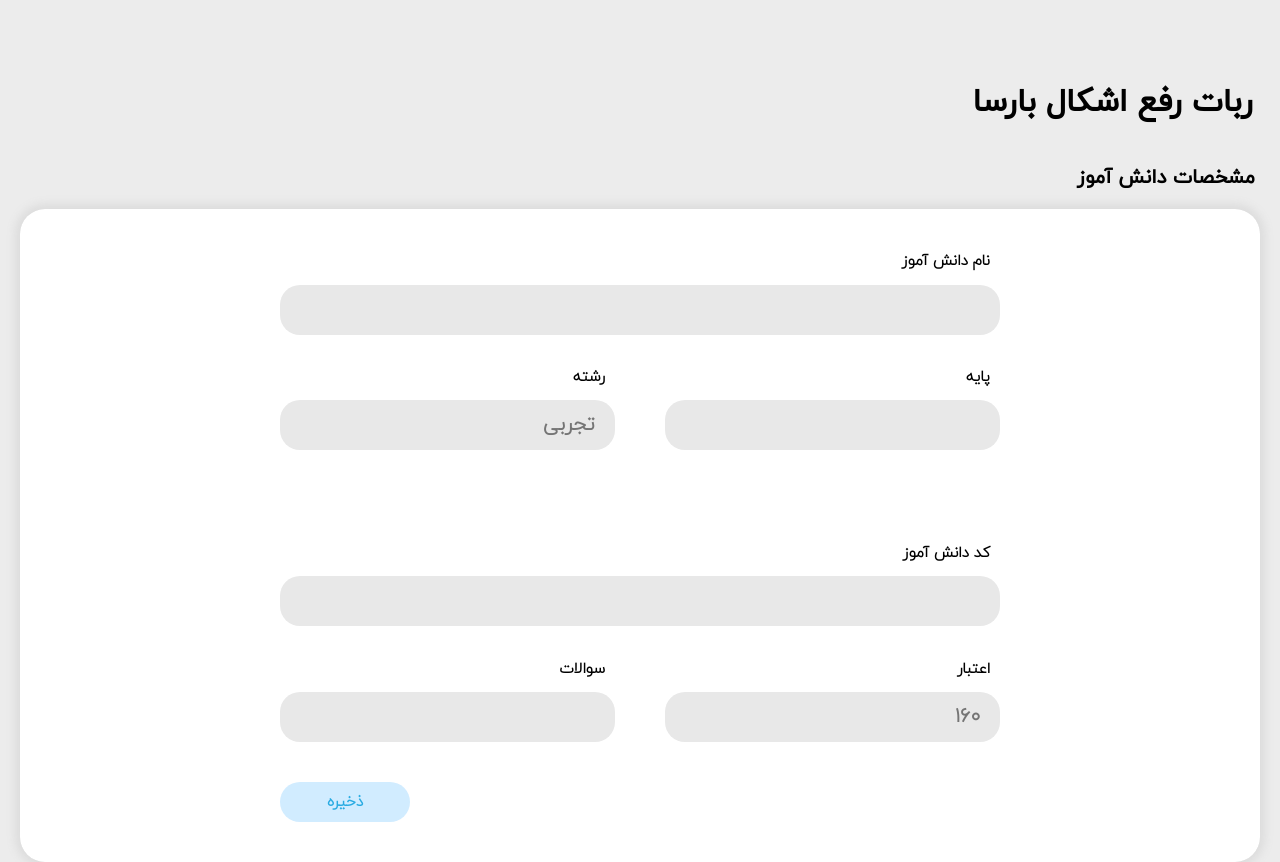
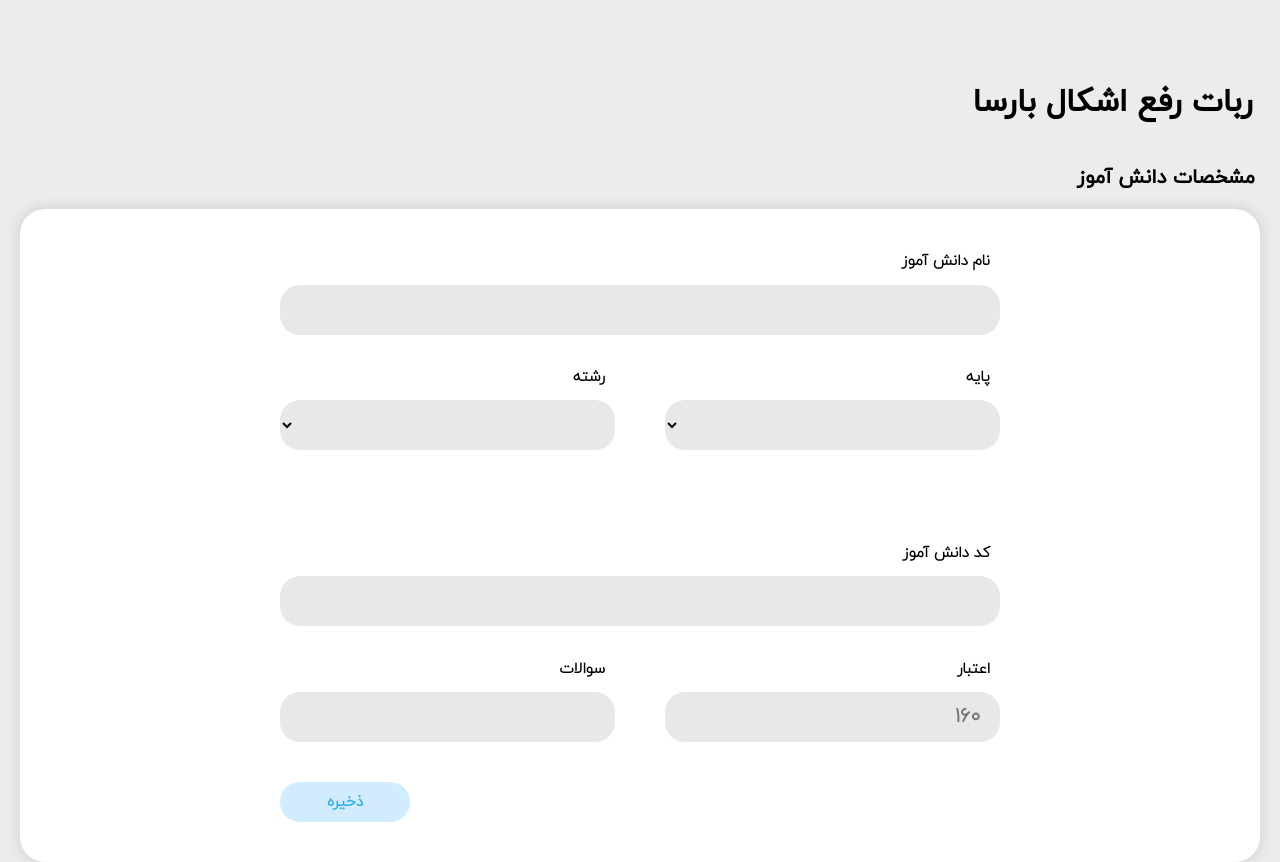
Before and after one commit to zahraNian/troubleshooting-robot, a React (Create React App) app: page /studentInfo/1 in a window 1280 px wide. Built offline with nearby package versions, Linux system fonts and the light colour scheme; no server answers.

Commit message:
add select

```diff
--- a/src/Student.js
+++ b/src/Student.js
@@ -34,7 +34,7 @@
                 width:'calc(100% - 10px)',
                 textAlign:'right',
             },
-            '&>input':{
+            '&>select':{
                 borderRadius:'20px',
                 fontSize:'20px',
                 width:'calc(100% - 10px)',
@@ -45,9 +45,10 @@
                 border:'none',
                 fontWeight:'bold',
                 height:'50px',
-                paddingRight:'20px',
+                paddingRight:'15px',
                 boxSizing:'border-box',
-                color:'black'
+                color:'black',
+                fontSize:'17px'
             }
         }
     })
@@ -77,7 +78,7 @@
             width:'calc(100% - 30px)',
             minWidth:'220px',
             maxWidth:'400px',
-            fontFamily:'var(--text)',
+            fontFamily:'text',
             backgroundColor:'var(--lightGray)',
             border:'none',
             fontWeight:'bold',
@@ -117,11 +118,12 @@
     const [Grade,setGrade]=useState([])
     const [Majors,setMajors]=useState([])
     const [Credit,setCredit]=useState([])
+    const [subject, setSubject]=useState({paye:'Grade',reshte:'Majors',})
     function AddStudents(){
         {if(Name && Code && Grade){var data = JSON.stringify({
             name:Name,
             code:Code,
-            subject:Grade
+            subject:Grade+' '+Majors
 
         })
 
@@ -137,6 +139,7 @@
         axios(config)
             .then(function (response) {
                 alert('اطلاعات شما ثبت شد.')
+                window.location.reload()
             })
             .catch(function (error) {
             console.log(error)
@@ -158,11 +161,30 @@
                 <Row>
                     <Column>
                         <h2>پایه</h2>
-                        <input placeholder='دهم' onChange={(b)=>setGrade(b.target.value)}></input>
+                        <select onChange={(e)=>{setGrade(e.target.value)}}>
+                            <option value='دوازدهم'>دوازدهم</option>
+                            <option value='یازدهم'>یازدهم</option>
+                            <option value='دهم'>دهم</option>
+                            <option value='نهم'>نهم</option>
+                            <option value='هشتم'>هشتم</option>
+                            <option value='هفتم<'>هفتم</option>
+                            <option value='ششم'>ششم</option>
+                            <option value='پنجم'>پنجم</option>
+                            <option value='چهارم'>چهارم</option>
+                            <option value='سوم'>سوم</option>
+                            <option value='دوم'>دوم</option>
+                            <option value='اول'>اول</option>
+                        </select>
                     </Column>
                     <Column>
                         <h2>رشته</h2>
-                        <input placeholder='تجربی' onChange={(b)=>setMajors(b.target.value)}></input>
+                        <select onChange={(e)=>{setMajors(e.target.value)}}>
+                            <option value='ریاضی'>ریاضی</option>
+                            <option value='تجربی'>تجربی</option>
+                            <option value='انسانی'>انسانی</option>
+                            <option value='هنر'>هنر</option>
+                            <option value='پایه'>پایه</option>
+                        </select>
                     </Column>
                 </Row>
                 <Column>
--- a/src/Teacher.js
+++ b/src/Teacher.js
@@ -70,7 +70,7 @@
             width:'100%',
             minWidth:'220px',
             maxWidth:'440px',
-            fontFamily:'var(--text)',
+            fontFamily:'text',
             backgroundColor:'var(--lightGray)',
             border:'none',
             fontWeight:'bold',
@@ -78,6 +78,27 @@
             paddingRight:'20px',
             boxSizing:'border-box',
             color:'black',
+        },
+        '&>select':{
+            borderRadius:'20px',
+            fontSize:'17px',
+            width:'100%',
+            minWidth:'220px',
+            maxWidth:'440px',
+            fontFamily:'text',
+            backgroundColor:'var(--lightGray)',
+            border:'none',
+            fontWeight:'bold',
+            height:'50px',
+            paddingRight:'15px',
+            paddingLeft:'20px',
+            boxSizing:'border-box',
+            color:'black',
+
+            '&>option':{
+                fontFamily:'text',
+                fontSize:'15px'
+            }
         }
     },
     '&>div.button':{
@@ -98,7 +119,8 @@
             textDecoration: 'none',
             width:'130px',
             textAlign:'center',
-            border:'none'
+            border:'none',
+            cursor:'pointer'
         }
     }
 })
@@ -107,13 +129,6 @@
     const [Code,setCode]=useState()
     const [Lesson,setLesson]=useState()
     const [arr,setArr]=useState([])
-    const DarseJadid=(Lesson)=>{
-        let _arr=arr
-        _arr.push(Lesson)
-        setArr(_arr)
-        alert(_arr)
-        const LessonReturner=()=>{return arr.map((item)=>{return (<Column><input>{item}</input></Column>)})}
-    }
 
     function AddTeachers(){
         {if(Name && Code && Lesson){var data = JSON.stringify({
@@ -135,6 +150,7 @@
         axios(config)
             .then(function (response) {
                 alert('اطلاعات شما ثبت شد.')
+                window.location.reload()
             })
             .catch(function (error) {
             console.log(error)
@@ -154,8 +170,19 @@
                     <input placeholder={global.convertNumberFromEtoP(123456)}  onChange={(b)=>setCode(global.convertNumberFromPtoE(b.target.value))}/>
                 </Column>
                 <Column className='title'>
-                    <Row className='newLesson'><h2>درس</h2><button onClick={()=>{DarseJadid()}}>+درس جدید</button></Row>
-                    <input placeholder='تجربی' onChange={(c)=>setLesson(c.target.value)}></input>
+                    <h2>درس</h2>
+                    <select onChange={(e)=>{setLesson(e.target.value)}}>
+                        <option value='شیمی'>شیمی</option>
+                        <option value='فیزیک'>فیزیک</option>
+                        <option value='زیست'>زیست</option>
+                        <option value='هندسه پایه و تحلیلی و گسسته'>هندسه پایه و تحلیلی و گسسته</option>
+                        <option value='حسابان 1و2(رشته ریاضی)'>حسابان 1و2(رشته ریاضی)</option>
+                        <option value='ریاضیات تجربی(پایه یازدهم و دوازدهم)'>ریاضیات تجربی(پایه یازدهم و دوازدهم)</option>
+                        <option value='ریاضیات پایه دهم'>ریاضیات پایه دهم</option>
+                        <option value='ریاضی متوسطه اول'>ریاضی متوسطه اول</option>
+                        <option value='ادبیات و عربی و دروس اختصاصی انسانی'>ادبیات و عربی و دروس اختصاصی انسانی</option>
+
+                    </select>
                 </Column>
                 <Row className='button'>
                     <button onClick={()=>{AddTeachers()}}>ثبت</button>
--- a/src/studentInfo.js
+++ b/src/studentInfo.js
@@ -74,6 +74,20 @@
         color:'black'
   })
   const SmallInput=styled.input({
+    borderRadius:'20px',
+    fontSize:'20px',
+    width:'calc(100% - 20px)',
+    minWidth:'130px',
+    fontFamily:'text',
+    backgroundColor:'var(--lightGray)',
+    border:'none',
+    fontWeight:'bold',
+    height:'50px',
+    paddingRight:'20px',
+    boxSizing:'border-box',
+    color:'black'
+  })
+  const SmallSelect=styled.select({
         borderRadius:'20px',
         fontSize:'20px',
         width:'calc(100% - 20px)',
@@ -85,7 +99,19 @@
         height:'50px',
         paddingRight:'20px',
         boxSizing:'border-box',
-        color:'black'
+        color:'black',
+        '&>option':{
+            fontFamily:'text',
+            fontSize:'15px',
+            color:'black'
+        },
+        '&>option.first':{
+            fontWeight:'bold',
+            color:'black',
+            fontSize:'17px',
+            backgroundColor:'#c5c5c5'
+
+        }
   })
   const Title=styled.h2({
       width:'100%',
@@ -157,11 +183,32 @@
                         <Row>
                             <Column className='Small'>
                                 <Title>پایه</Title>
-                                <SmallInput placeholder={studentInfo.subject} onChange={(b)=>setGrade(b.target.value)}></SmallInput>
+                                <SmallSelect onChange={(e)=>{setGrade(e.target.value)}}>
+                                    <option className='first' value={studentInfo.subject ? studentInfo.subject.split(' ')[0] : null}>{studentInfo.subject ? studentInfo.subject.split(' ')[0] : null}</option>
+                                    <option value='دوازدهم'>دوازدهم</option>
+                                    <option value='یازدهم'>یازدهم</option>
+                                    <option value='دهم'>دهم</option>
+                                    <option value='نهم'>نهم</option>
+                                    <option value='هشتم'>هشتم</option>
+                                    <option value='هفتم<'>هفتم</option>
+                                    <option value='ششم'>ششم</option>
+                                    <option value='پنجم'>پنجم</option>
+                                    <option value='چهارم'>چهارم</option>
+                                    <option value='سوم'>سوم</option>
+                                    <option value='دوم'>دوم</option>
+                                    <option value='اول'>اول</option>
+                                </SmallSelect>
                             </Column>
                             <Column className='Small'>
                                 <Title>رشته</Title>
-                                <SmallInput placeholder='تجربی' onChange={(c)=>setMajors(c.target.value)}></SmallInput>
+                                <SmallSelect onChange={(c)=>setMajors(c.target.value)}>
+                                <option className='first' value={studentInfo.subject ? studentInfo.subject.split(' ')[1] : null}>{studentInfo.subject ? studentInfo.subject.split(' ')[1] : null}</option>
+                                    <option value='ریاضی'>ریاضی</option>
+                                    <option value='تجربی'>تجربی</option>
+                                    <option value='انسانی'>انسانی</option>
+                                    <option value='هنر'>هنر</option>
+                                    <option value='پایه'>پایه</option>
+                                </SmallSelect>
                             </Column>
                         </Row>
                     </Column>
--- a/src/teachersList.js
+++ b/src/teachersList.js
@@ -101,22 +101,24 @@
 })
 const First=styled.div({
         marginRight:'20px',
+        marginLeft:'10px',
         marginTop:'13px',
-        width:'65%',
+        width:'60%',
         textAlign:'right',
 })
 const Second=styled.div({
         marginTop:'13px',
-        width:'60%',
+        width:'40%',
         textAlign:'right'
 })
 const Third=styled.div({
         marginTop:'13px',
-        width:'83%',
+        width:'100%',
         textAlign:'right'
 })
 const Fourth=styled.div({
         marginLeft:'20px',
+        marginRight:'10px',
         marginTop:'13px',
         width:'12%',
         textAlign:'right'
```
Also changed, not shown: src/studentsList.js (+5 -7 lines), src/teacherInfo.js (+64 -10 lines).
